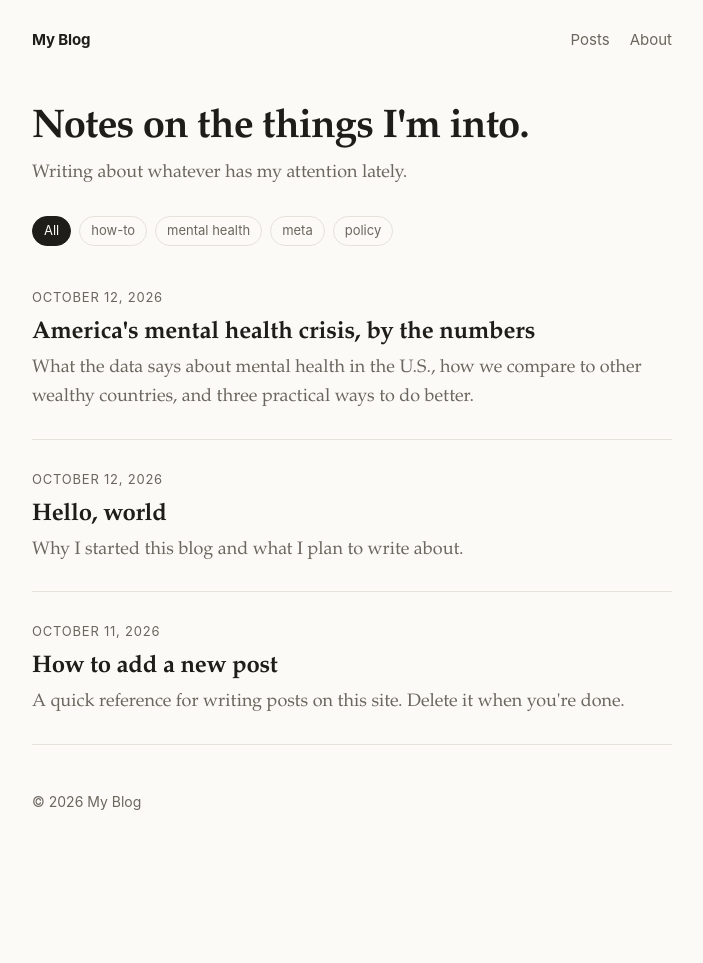
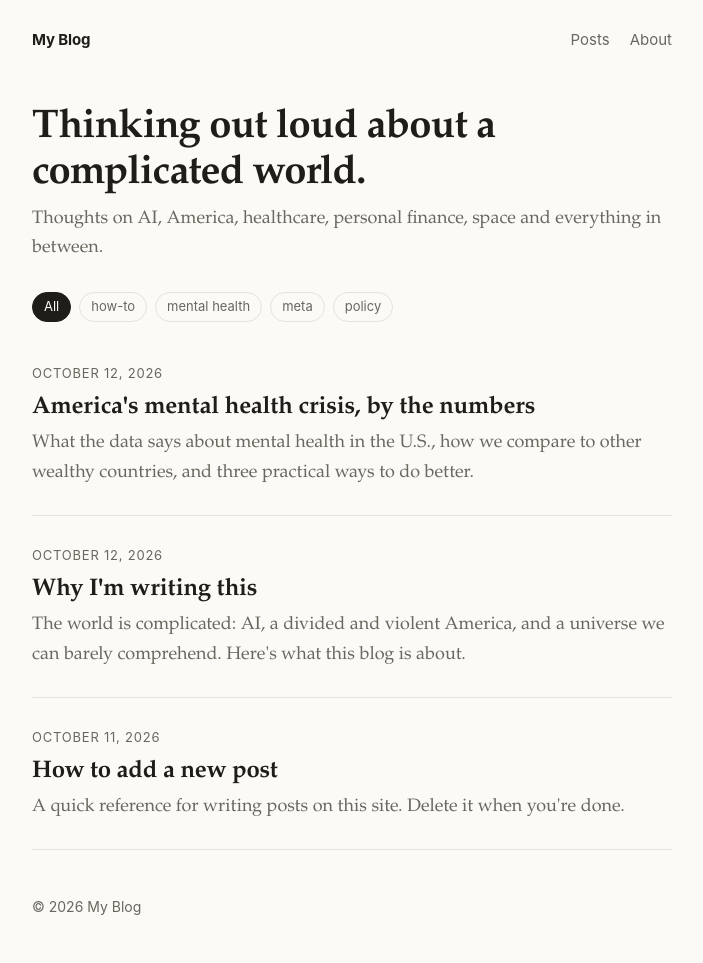
Before and after one commit to evang1200/evang1200.github.io, a plain HTML site: page index.html in a window 1280 px wide. Shown: the whole page, without its empty margins (288-991 px from the left). Before the commit the page ends 858 px from the top, so only its background shows below. Drawn offline with Linux system fonts and the light colour scheme.

Commit message:
Add intro post and update home page tagline
Replaces the placeholder hello-world post with an intro explaining what
the blog covers, and updates the home page headline and description to
match.

Co-Authored-By: Claude Opus 5.5 <noreply@anthropic.com>

```diff
--- a/index.html
+++ b/index.html
@@ -4,7 +4,7 @@
   <meta charset="utf-8">
   <meta name="viewport" content="width=device-width, initial-scale=1">
   <title>My Blog</title>
-  <meta name="description" content="Notes on the things I'm into.">
+  <meta name="description" content="Thoughts on AI, America, healthcare, personal finance, space and everything in between.">
   <link rel="stylesheet" href="style.css">
 </head>
 <body>
@@ -15,8 +15,8 @@
 
   <main class="wrap">
     <section class="intro">
-      <h1>Notes on the things I'm into.</h1>
-      <p>Writing about whatever has my attention lately.</p>
+      <h1>Thinking out loud about a complicated world.</h1>
+      <p>Thoughts on AI, America, healthcare, personal finance, space and everything in between.</p>
     </section>
     <div id="tags" class="tags" aria-label="Filter by topic"></div>
     <ol id="post-list" class="post-list"></ol>
--- a/posts.json
+++ b/posts.json
@@ -10,13 +10,13 @@
     "summary": "What the data says about mental health in the U.S., how we compare to other wealthy countries, and three practical ways to do better."
   },
   {
-    "slug": "hello-world",
-    "title": "Hello, world",
+    "slug": "why-im-writing",
+    "title": "Why I'm writing this",
     "date": "2026-10-12",
     "tags": [
       "meta"
     ],
-    "summary": "Why I started this blog and what I plan to write about."
+    "summary": "The world is complicated: AI, a divided and violent America, and a universe we can barely comprehend. Here's what this blog is about."
   },
   {
     "slug": "how-to-write-a-post",
```
Also changed, not shown: 2 other files.
